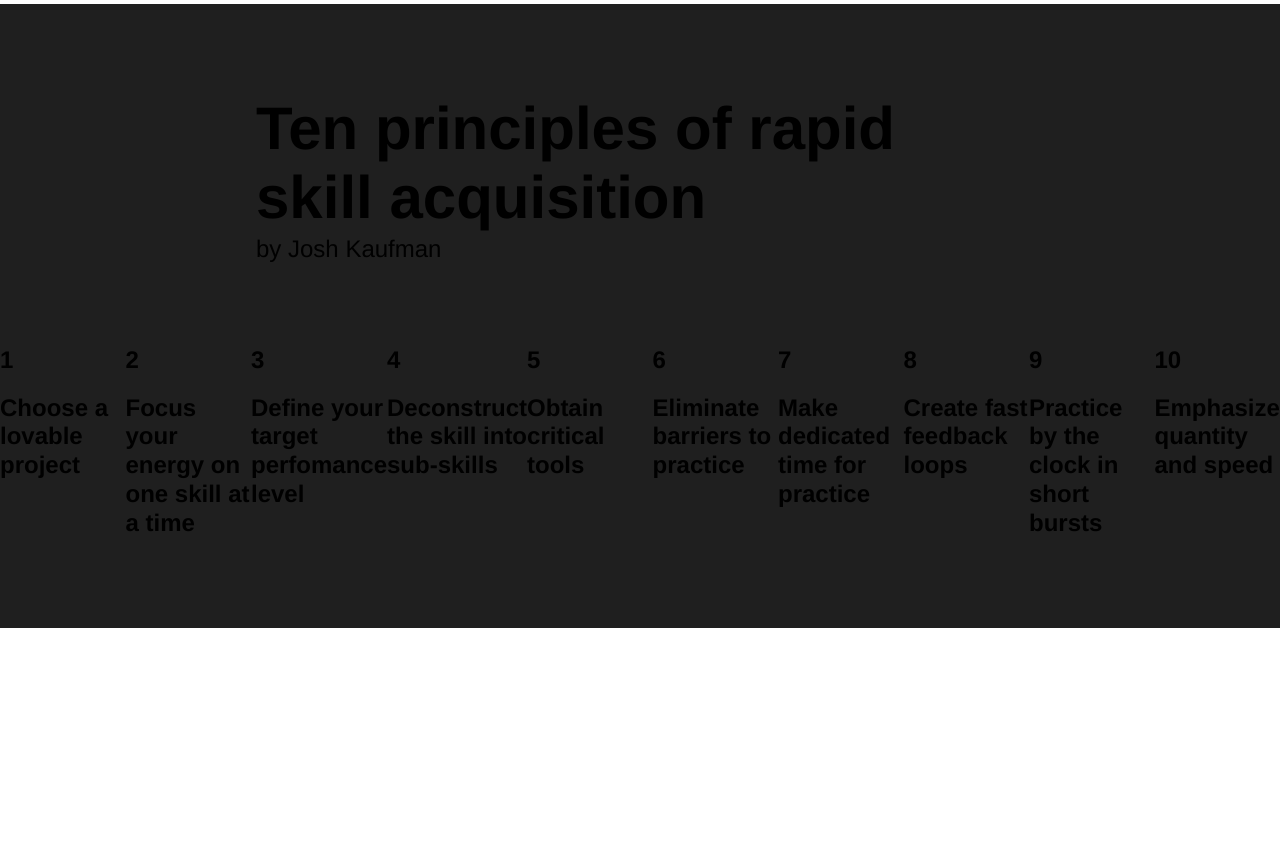
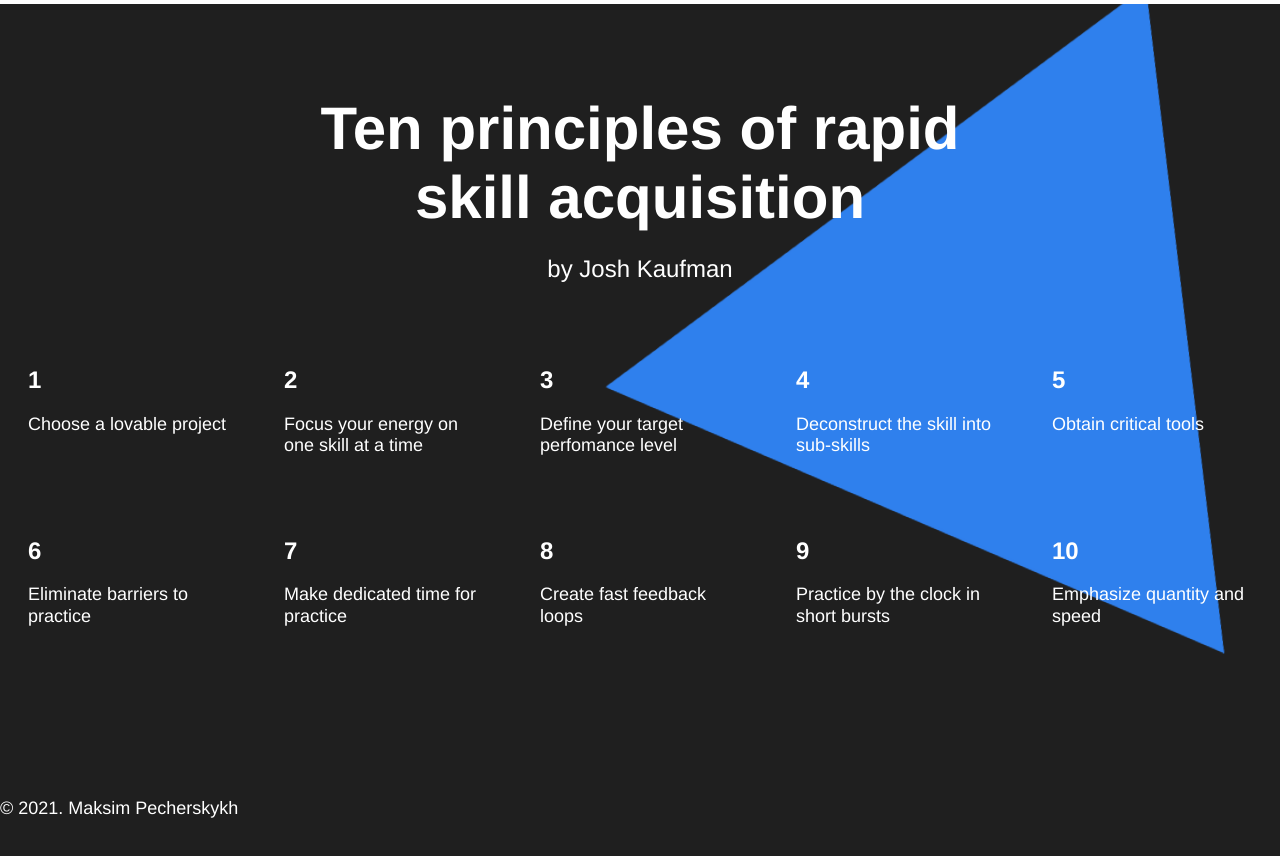
Before and after one commit to marginOauto/Learning-How-to-Learn, a plain HTML site: page index.html in a window 1280 px wide. Shown: the part 1488-2344 px from the top of the page. Before the commit the page ends 2116 px from the top, so only its background shows below. Drawn offline with Linux system fonts and the light colour scheme.

Commit message:
Add files via upload

```diff
--- a/index.html
+++ b/index.html
@@ -42,8 +42,13 @@ scrolling to uncover some of the secrets of effective learning.
 
 
       <section class="kaufman">
+        <div class="kaufman-text">
+          <center>
+
         <p class="section-title">Ten principles of rapid skill acquisition</p>
         <p class="section-subtitle">by Josh Kaufman</p>
+        </center>
+        </div>
         <div class="table">
           <div class="cell">
             <p class="heading">1</p>
@@ -86,10 +91,13 @@ scrolling to uncover some of the secrets of effective learning.
             <p class="text">Emphasize quantity and speed</p>
           </div>
         </div>
-        <div class="triangle"></div>
+        <div class="triangle">
+
+        </div>
       </section>
     </main>
     <footer class="footer">
+      <p class="author">© 2021. Maksim Pecherskykh</p>
     </footer>
   </div>
 </body>
--- a/styles/style.css
+++ b/styles/style.css
@@ -3,6 +3,9 @@
   margin: 0 auto;
   padding:  0;
   text-decoration: none;
+}
+a{
+  color: blue;
 }
 .page {
   min-width: 1100px;
@@ -24,6 +27,7 @@
   background-color:#f2f2f2 ;
  position: relative;
  display: flex;
+ align-items: center
 }
 
 .title{
@@ -105,6 +109,9 @@ flex-direction: column
 }
 .kaufman{
   background-color:#1f1f1f ;
+  position: relative;
+  overflow:  hidden ;
+  color: white;
 }
 .section-title{
 line-height: 1.15;
@@ -112,35 +119,64 @@ font-size: 60px;
 font-weight: 600;
 padding-top: 90px;
 width: 60%;
+margin-bottom: 20px;
+position: sticky;
+  z-index: 5;
 }
 .section-subtitle{
   line-height: 34px;
   font-size: 24px;
   font-weight: normal;
   width: 60%;
+  position: sticky;
+  z-index: 5;
 }
 .heading{
   line-height: 1.15;
   font-size: 24px;
   font-weight: 600;
+  z-index: 5;
 }
 .text{
   line-height: 1.2;
-  font-size: 24px;
-  font-weight: 600;
+  font-size: 18px;
+  font-weight: normal;
   margin-top: 20px;
+  z-index: 5;
 }
 
 .table{
-  display: flex;
+  display: grid;
+  grid-template-columns: repeat(5, 1fr);
   padding-bottom: 90px;
+  z-index: 5;
 }
 
 .cell{
   padding-top: 80px;
   width: 200px;
+  z-index: 5;
 }
 .triangle{
-  background-image: url(../images/kaufman-triangle.svg);
   position: absolute;
+  width:  660px;
+  height:   636px;
+  z-index: auto;
+  right :   20px;
+  top:   -20px;
+  background-image: url(../images/kaufman-triangle.png);
+  rotate: -86deg;
 }
+.footer{
+  padding-top: 60px;
+  background-color: #1f1f1f;
+  padding-bottom: 60px;
+}
+.author{
+  line-height: 25px;
+  font-size: 18px;
+  font-weight: normal;
+  color: white;
+  margin-top: 18px;
+  margin-bottom: 18px;
+}
```
Also changed, not shown: images/kaufman-triangle.png (added).
